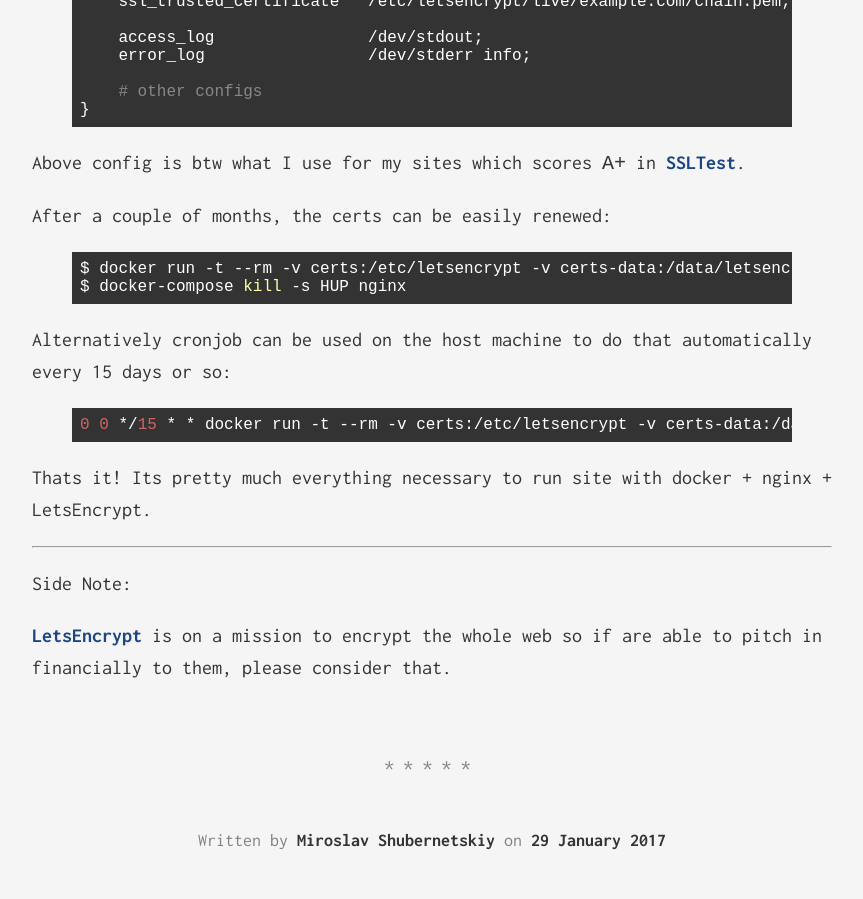
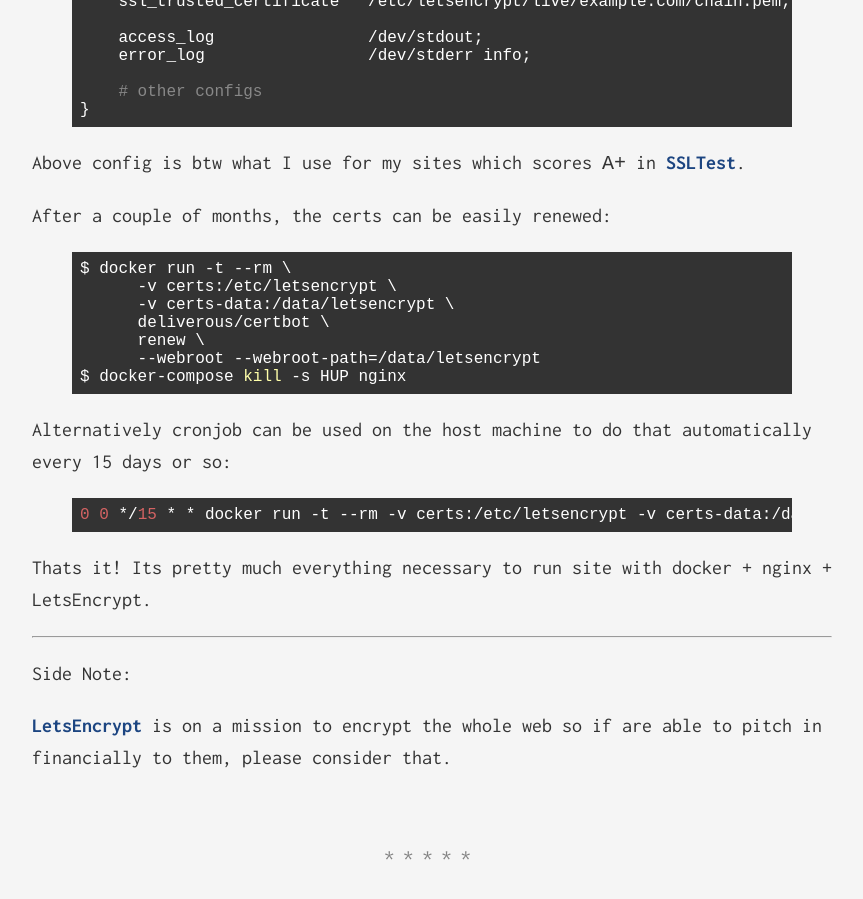
Before and after one commit to miki725/miki725.github.io, a Jekyll site: the page built from _posts/2017-01-29-docker+nginx+letsencrypt.md, in a window 1280 px wide and 900 px high, scrolled down 4156 px. Shown: the whole window, without its empty margins (208-1071 px from the left). Built offline with Jekyll 4.4.1, drawn with Linux system fonts in a browser that asks for light colours.

Commit message:
pretty format of renew cert

```diff
--- a/_posts/2017-01-29-docker+nginx+letsencrypt.md
+++ b/_posts/2017-01-29-docker+nginx+letsencrypt.md
@@ -184,7 +184,12 @@ Above config is btw what I use for my sites which scores `A+` in [SSLTest].
 After a couple of months, the certs can be easily renewed:
 
 {% highlight bash %}
-$ docker run -t --rm -v certs:/etc/letsencrypt -v certs-data:/data/letsencrypt deliverous/certbot renew --webroot --webroot-path=/data/letsencrypt
+$ docker run -t --rm \
+      -v certs:/etc/letsencrypt \
+      -v certs-data:/data/letsencrypt \
+      deliverous/certbot \
+      renew \
+      --webroot --webroot-path=/data/letsencrypt
 $ docker-compose kill -s HUP nginx
 {% endhighlight %}
 
```
